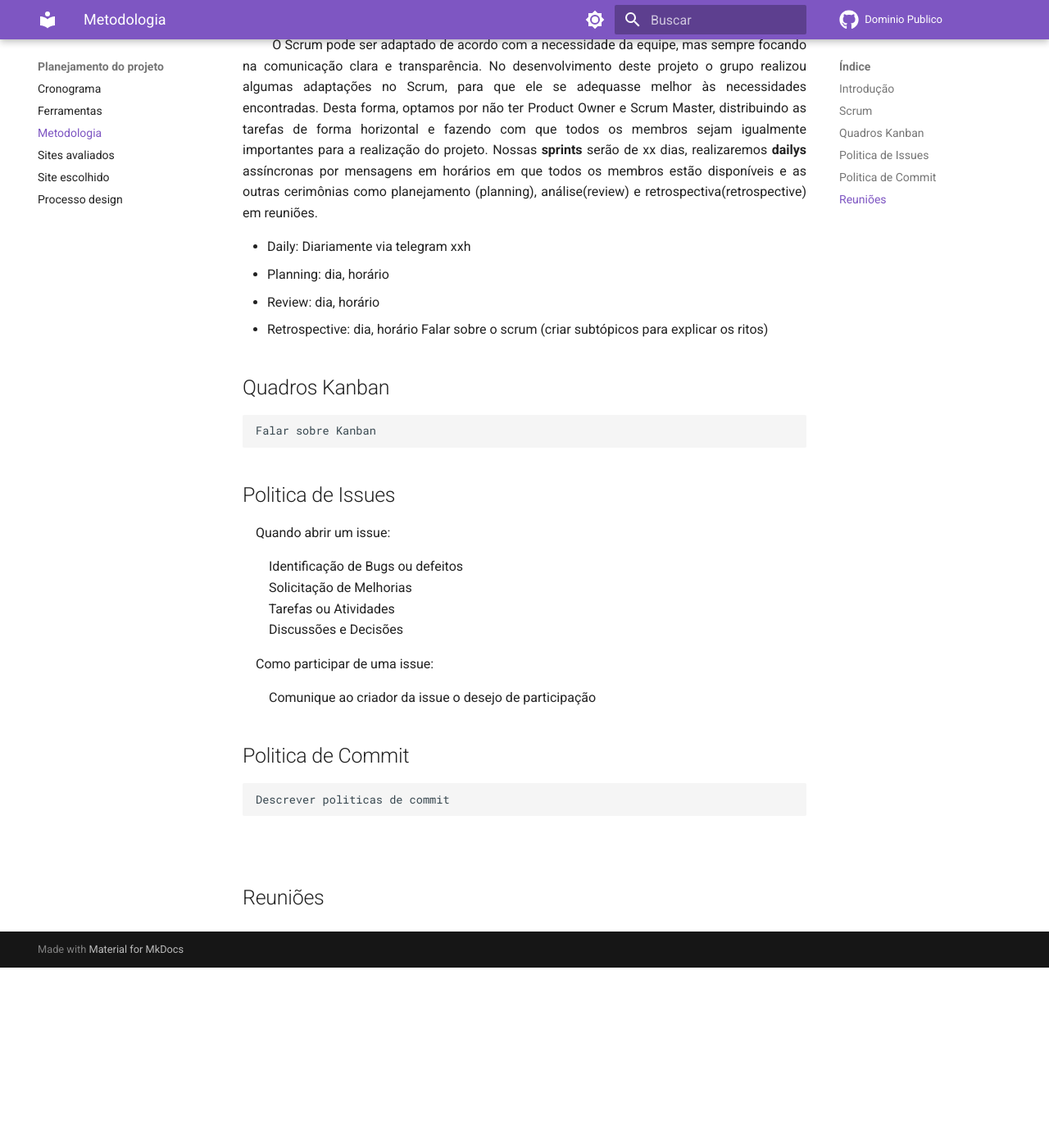
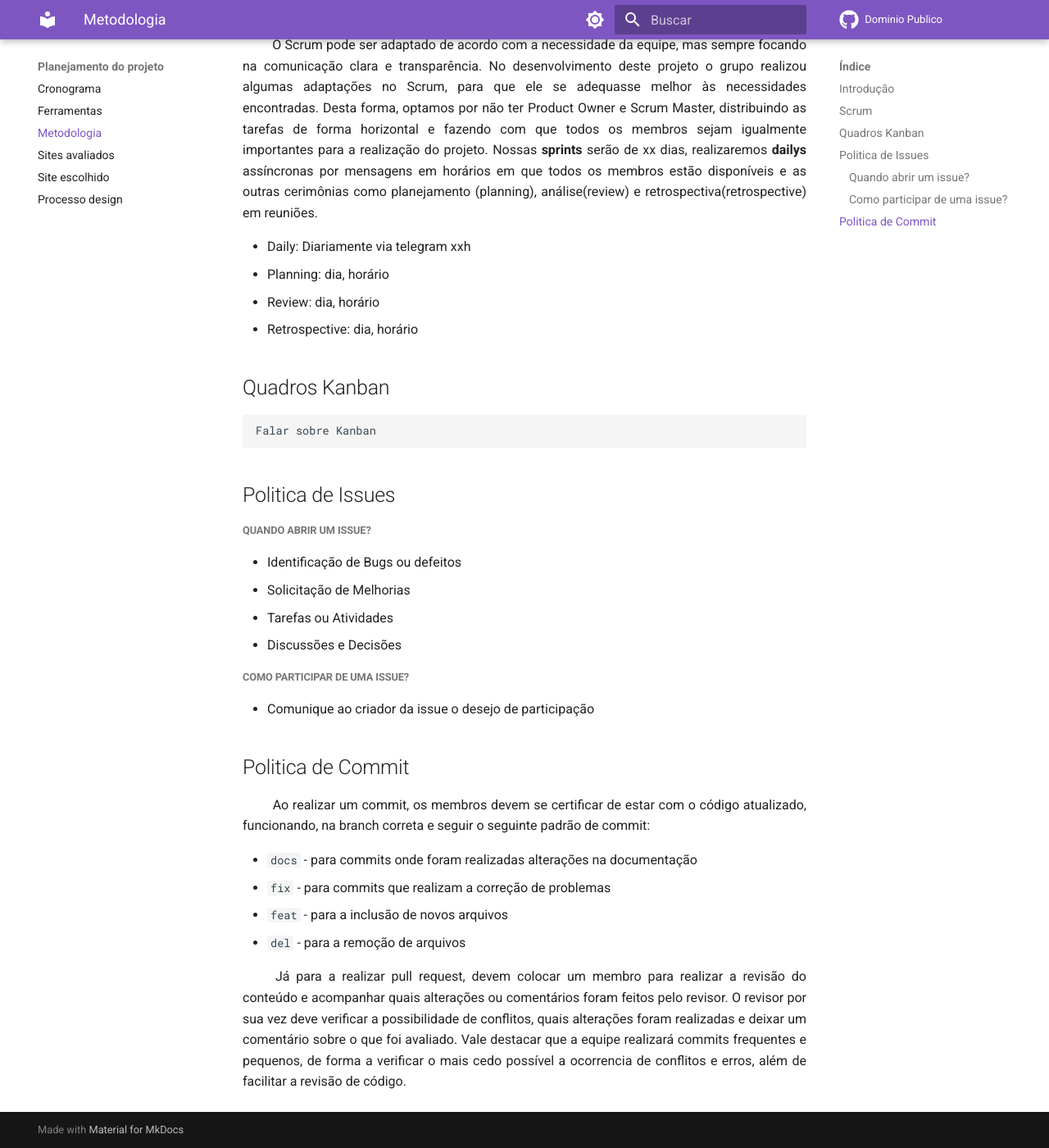
Before and after one commit to Interacao-Humano-Computador/2023.2-Dominio-Publico, an MkDocs documentation site: the page built from docs/planejamento/metodologia.md, in a window 1280 px wide and 1400 px high, scrolled down 665 px. Shown: the whole window at 82% size. Built offline with MkDocs 1.6.1 and Material for MkDocs 9.7.7, drawn with Linux system fonts in a browser that asks for light colours; comment, search, counter and statistics services are not loaded; before the commit the page ends 1845 px from its top, so only the background shows below that.

Commit message:
docs: Metodologia - Politica de Commit e alterações em política de issues

```diff
--- a/docs/planejamento/metodologia.md
+++ b/docs/planejamento/metodologia.md
@@ -15,23 +15,32 @@
 - Planning: dia, horário
 - Review: dia, horário
 - Retrospective: dia, horário
-Falar sobre o scrum (criar subtópicos para explicar os ritos)
 
 ## Quadros Kanban
     Falar sobre Kanban
 
 ## Politica de Issues
-<p style="text-align: justify;">&emsp;Quando abrir um issue:</p>
-&emsp;&emsp;Identificação de Bugs ou defeitos<br>
-&emsp;&emsp;Solicitação de Melhorias<br>
-&emsp;&emsp;Tarefas ou Atividades<br>
-&emsp;&emsp;Discussões e Decisões<br>
-<p style="text-align: justify;">&emsp;Como participar de uma issue:</p>
-&emsp;&emsp;Comunique ao criador da issue o desejo de participação<br>
 
+##### Quando abrir um issue?
+- Identificação de Bugs ou defeitos
+- Solicitação de Melhorias
+- Tarefas ou Atividades
+- Discussões e Decisões
+
+##### Como participar de uma issue?
+- Comunique ao criador da issue o desejo de participação
 
 ## Politica de Commit
-    Descrever politicas de commit
-<p style="text-align: justify;">&emsp;&emsp;</p>
 
-## Reuniões
+<p style="text-align: justify;">
+&emsp;&emsp; Ao realizar um commit, os membros devem se certificar de estar com o código atualizado, funcionando, na branch correta e seguir o seguinte padrão de commit:
+</p>
+- `docs` - para commits onde foram realizadas alterações na documentação
+- `fix` - para commits que realizam a correção de problemas
+- `feat` - para a inclusão de novos arquivos
+- `del` - para a remoção de arquivos
+
+<p style="text-align: justify;">
+&emsp;&emsp; Já para a realizar pull request, devem colocar um membro para realizar a revisão do conteúdo e acompanhar quais alterações ou comentários foram feitos pelo revisor. O revisor por sua vez deve verificar a possibilidade de conflitos, quais alterações foram realizadas e deixar um comentário sobre o que foi avaliado.
+Vale destacar que a equipe realizará commits frequentes e pequenos, de forma a verificar o mais cedo possível a ocorrencia de conflitos e erros, além de facilitar a revisão de código.
+</p>
```
